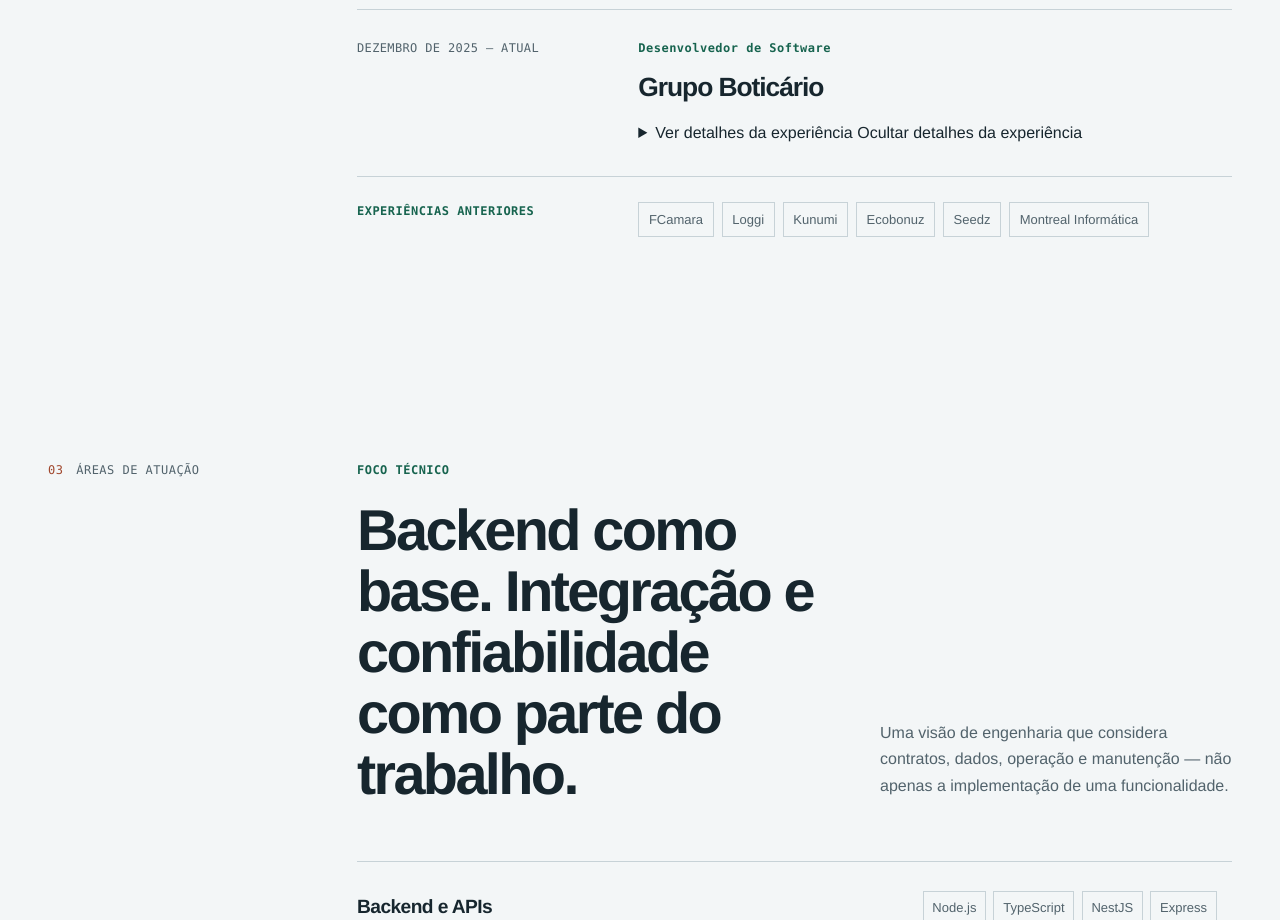
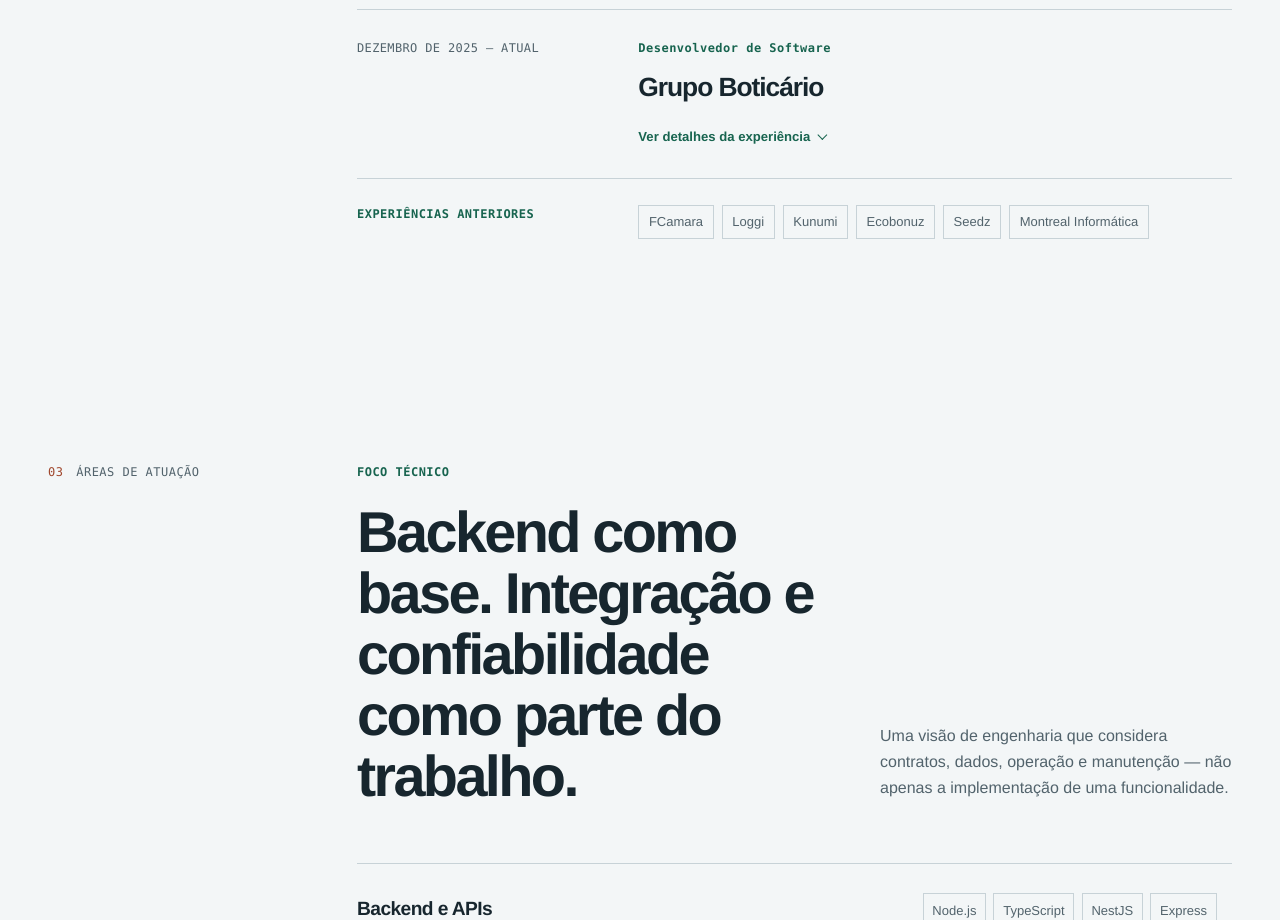
Before and after one commit to hernanijr/hernani-portfolio, an Astro site: page / in a window 1280 px wide. Shown: the part 2080-3000 px from the top of the page. Built offline with nearby package versions, Linux system fonts and the light colour scheme; Astro itself is replaced by a stand-in of ours.

Commit message:
style(experience): add accessible disclosure states

```diff
--- a/src/styles/global.css
+++ b/src/styles/global.css
@@ -1395,6 +1395,78 @@ h2 em {
   font-size: 0.75rem;
 }
 
+.experience-disclosure {
+  margin-top: 0.85rem;
+}
+
+.experience-disclosure summary {
+  display: inline-flex;
+  width: fit-content;
+  align-items: center;
+  gap: 0.55rem;
+  color: var(--green);
+  cursor: pointer;
+  font-size: 0.82rem;
+  font-weight: 600;
+  list-style: none;
+}
+
+.experience-disclosure summary::-webkit-details-marker {
+  display: none;
+}
+
+.experience-disclosure summary:focus-visible {
+  outline: 2px solid var(--green);
+  outline-offset: 4px;
+}
+
+.experience-disclosure__label--open {
+  display: none;
+}
+
+.experience-disclosure[open] .experience-disclosure__label--closed {
+  display: none;
+}
+
+.experience-disclosure[open] .experience-disclosure__label--open {
+  display: inline;
+}
+
+.experience-disclosure__indicator {
+  width: 0.42rem;
+  height: 0.42rem;
+  border-right: 1.5px solid currentColor;
+  border-bottom: 1.5px solid currentColor;
+  transform: translateY(-0.1rem) rotate(45deg);
+  transition: transform 160ms ease;
+}
+
+.experience-disclosure[open] .experience-disclosure__indicator {
+  transform: translateY(0.1rem) rotate(225deg);
+}
+
+.experience-disclosure__body {
+  max-width: 40rem;
+  padding-top: 0.95rem;
+}
+
+.experience-disclosure__body > p:not(.eyebrow) {
+  margin: 0 0 1rem;
+  color: var(--muted);
+  font-size: 0.9rem;
+}
+
+.experience-disclosure__body .eyebrow {
+  margin: 0 0 0.55rem;
+  font-size: 0.72rem;
+}
+
+@media (prefers-reduced-motion: reduce) {
+  .experience-disclosure__indicator {
+    transition: none;
+  }
+}
+
 /* Writing archive and article pages */
 .site-header nav {
   scrollbar-width: none;
```
